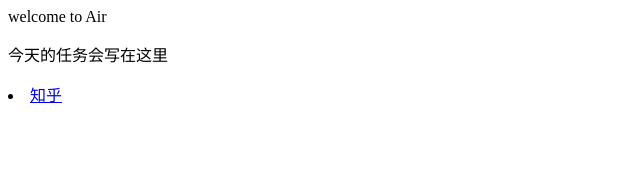
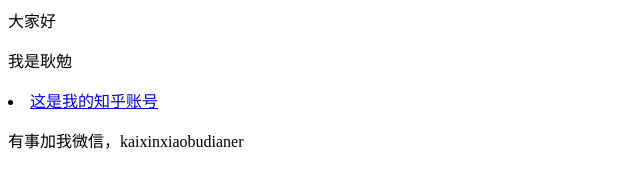
Before and after one commit to Sextant2020/novicelife.github.io, a plain HTML site: page index.html in a window 1280 px wide. Shown: the whole page, without its empty margins (0-640 px from the left). Drawn offline with Linux system fonts and the light colour scheme.

Commit message:
Update index.html

```diff
--- a/index.html
+++ b/index.html
@@ -1,3 +1,4 @@
-<p>welcome to Air</p>
-<p>今天的任务会写在这里</p>
-<li> <a href="https://www.zhihu.com/people/ovo-44-75-27">知乎</a></li>
+<p>大家好</p>
+<p>我是耿勉</p>
+<li> <a href="https://www.zhihu.com/people/ovo-44-75-27">这是我的知乎账号</a></li>
+<p>有事加我微信，kaixinxiaobudianer<p>
```
